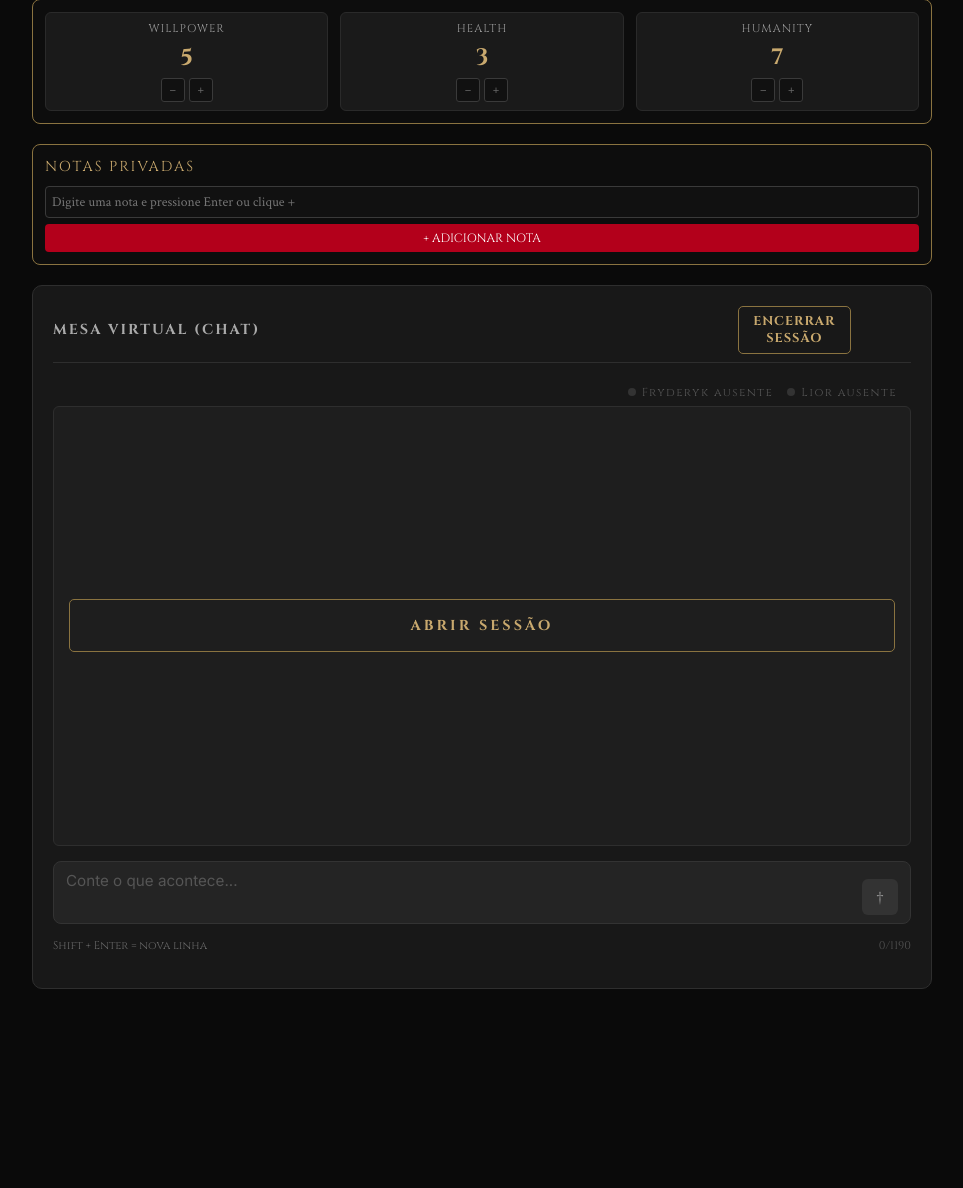
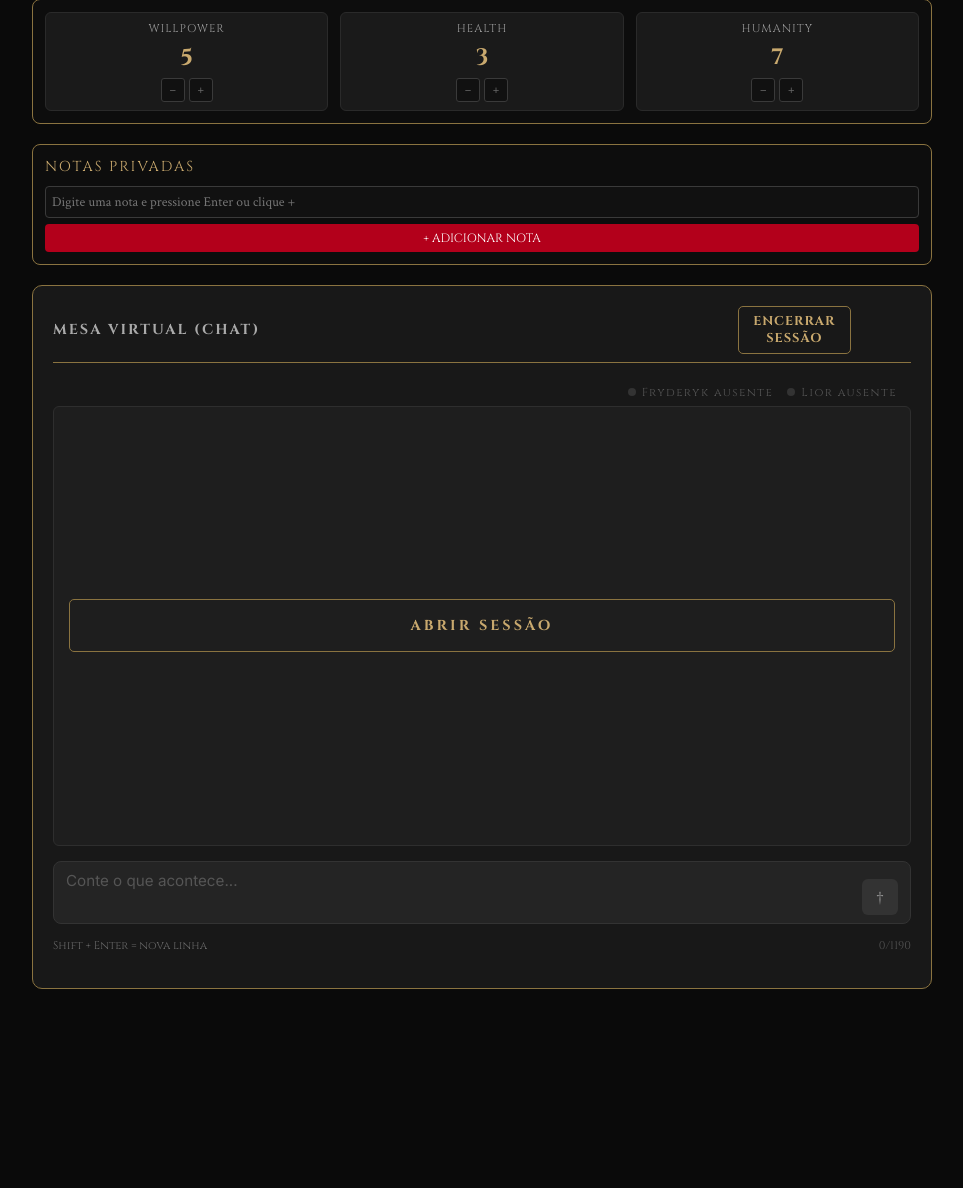
Before and after one commit to tiagoberezowski-dotcom/rolador-oficial, a Flask app: page / in a window 1280 px wide. Shown: the part 1553-2741 px from the top of the page, without its empty margins (158-1121 px from the left). Run offline with Flask 3, Linux system fonts and the light colour scheme; the visitor is signed in with stand-in values (Sample User, id 1); data that the repository does not hold is empty.

Commit message:
Restaura borda dourada do chat
Co-Authored-By: Claude Sonnet 4.6 <noreply@anthropic.com>

```diff
--- a/templates/index.html
+++ b/templates/index.html
@@ -575,10 +575,10 @@
         .modal-textarea:focus { outline: none; border-color: var(--ouro); }
         .modal-btns { display: flex; gap: 10px; }
 
-        /* ----- Chat: estilo minimalista ----- */
-        #chat-card { border-color: #2e2e2e; background: #181818; }
+        /* ----- Chat: estilo com borda dourada ----- */
+        #chat-card { border-color: var(--borda-ouro); background: #181818; }
         #chat-card .hist-header h2 { color: #aaa; font-size: 0.9rem; letter-spacing: 2px; }
-        #chat-card .hist-header { border-bottom-color: #2e2e2e; }
+        #chat-card .hist-header { border-bottom-color: var(--borda-ouro); }
 
         #chat-card .chat-input-wrapper {
             background: #242424;
```
